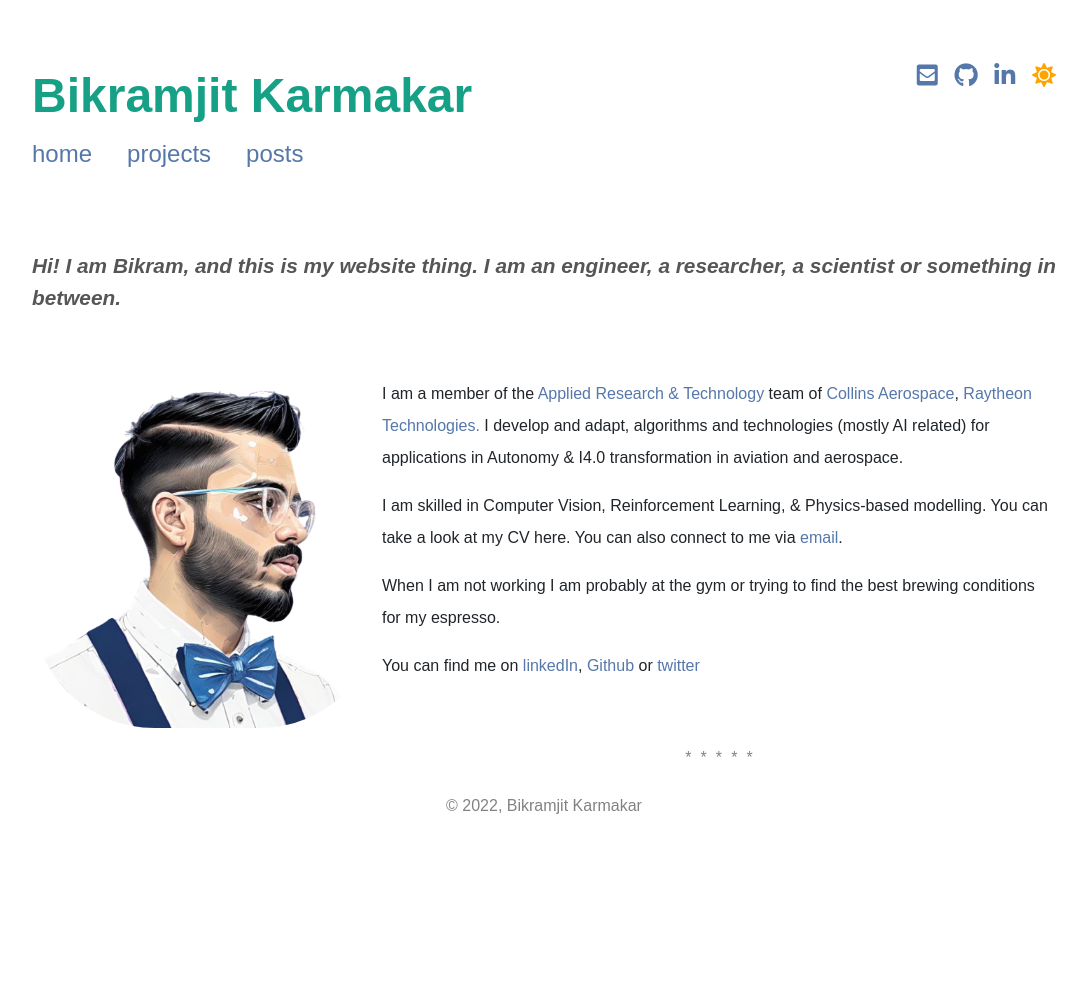
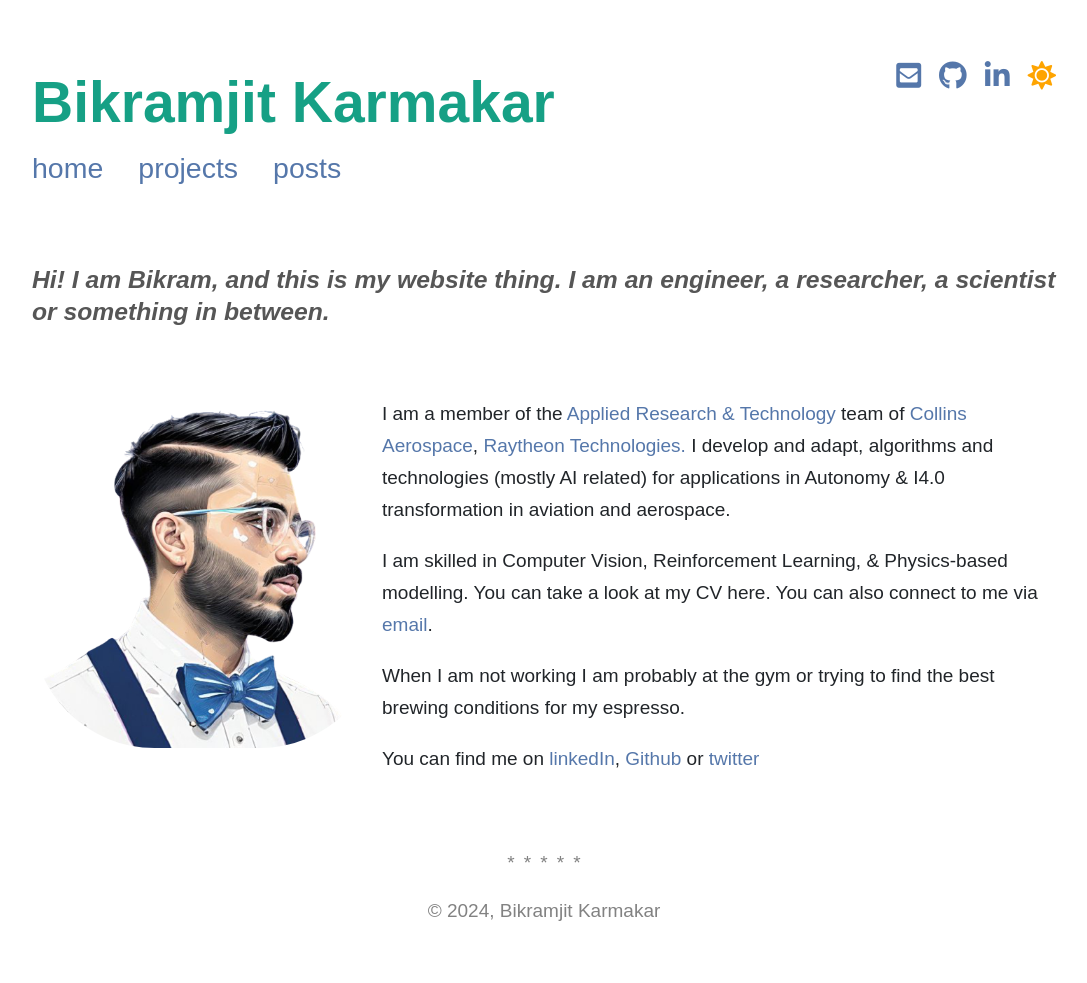
Before and after one commit to bikramjitkarmakar/bikramjitkarmakar.github.io, a Jekyll site: the page built from index.md, in a window 1280 px wide. Shown: the whole page, without its empty margins (96-1183 px from the left). Built offline with Jekyll 4.4.1, drawn with Linux system fonts in a browser that asks for light colours; nearby versions of some CDN libraries; a style sheet for code colours, icons or effects is not loaded; before the commit the page ends 900 px from its top, so only the background shows below that.

Commit message:
fix size, copyright

```diff
--- a/_includes/page/about.html
+++ b/_includes/page/about.html
@@ -2,6 +2,6 @@
 <div class="about__devider">*****</div>
 <div class="about__text">
 <br>
-&#169 2022, Bikramjit Karmakar
+&#169 2024, Bikramjit Karmakar
 </div>
 </div>
--- a/assets/css/main.css
+++ b/assets/css/main.css
@@ -1,12 +1,14 @@
 @charset "UTF-8";
 body {
-  font-family: 'sans-serif', Arial, sans-serif;
+  font-family: Arial, Helvetica, sans-serif;
 }
 a {
   color: #57a;
   text-decoration: none;
 }
-
+html {
+  font-size: 19px; /* Increase base font size to 20px */
+}
 p,
 ul,
 ol,
```
